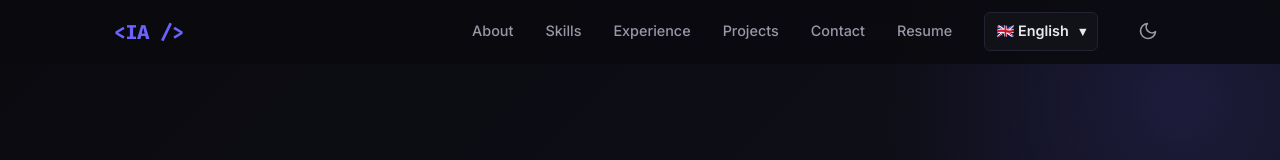
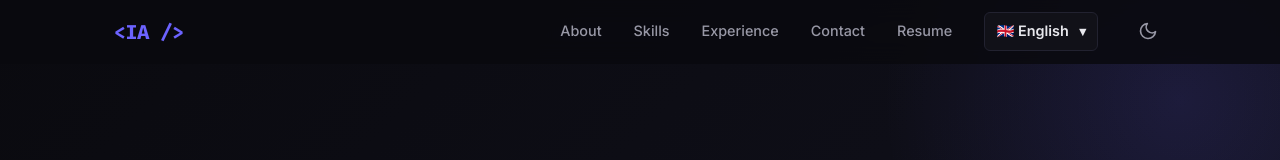
Before and after one commit to iliyashaik/PortFolio_NextJs, a Next.js app: page / in a window 1280 px wide. Shown: the top 160 px of the page. Built offline with nearby package versions, Linux system fonts and the light colour scheme.

Commit message:
Comment out projects nav link
Comment out the projects nav link in config.

```diff
--- a/app/config.ts
+++ b/app/config.ts
@@ -3,7 +3,7 @@ export const siteConfig = {
     { href: "/about", key: "about" },
     { href: "/skills", key: "skills" },
     { href: "/experience", key: "experience" },
-    { href: "/projects", key: "projects" },
+    //{ href: "/projects", key: "projects" },
     { href: "/contact", key: "contact" },
   ],
   socials: [
```
